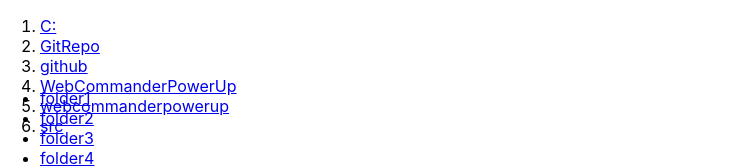
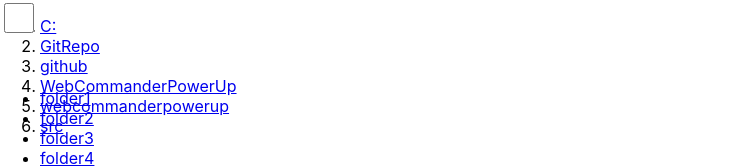
Before and after one commit to patrickkuei/WebCommanderPowerUp, a React (Create React App) app in the folder webcommanderpowerup/: page / in a window 1280 px wide. Shown: the top 168 px of the page, without its empty margins (0-752 px from the left). Built offline with nearby package versions, Linux system fonts and the light colour scheme; the HTML template or start-up script is replaced by a standard one.

Commit message:
add checkBox

```diff
--- a/webcommanderpowerup/src/components/MainViewItem.js
+++ b/webcommanderpowerup/src/components/MainViewItem.js
@@ -1,11 +1,28 @@
-import React from "react";
+import React, { useState } from "react";
 
 function MainViewItem(props) {
   const { file } = props;
+  const [selectedFiles, setSelectedFiles] = useState([]);
+
+  const handleCheckBoxClick = (file) => {
+    setSelectedFiles((prev) => [...prev, file]);
+    console.log(selectedFiles);
+  };
 
   return (
     // Bootstrap card
     <div className="col-3 card">
+      <input
+        onChange={() => handleCheckBoxClick(file)}
+        type="checkbox"
+        style={{
+          position: "absolute",
+          top: "0",
+          left: "0",
+          width: "30px",
+          height: "30px",
+        }}
+      />
       <svg
         xmlns="http://www.w3.org/2000/svg"
         width="100px"
```
Also changed, not shown: 1 other file (tests, documents, lock files or other folders).
